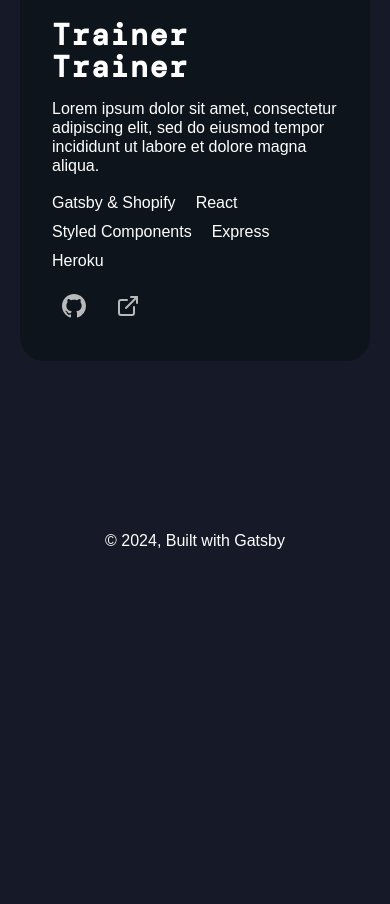
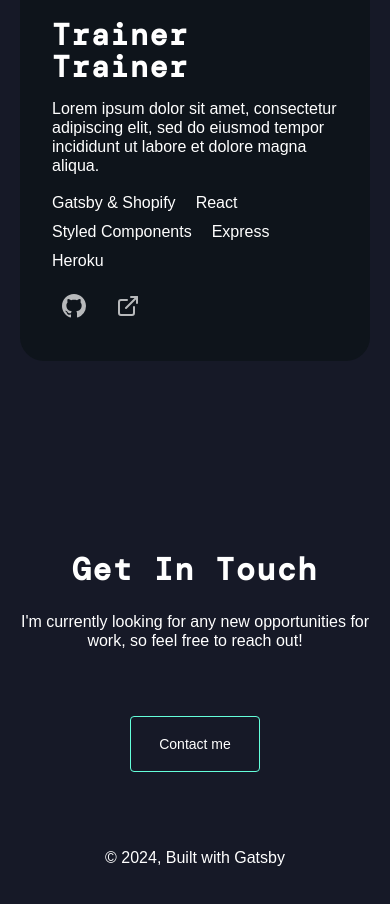
Before and after one commit to nivekt24/kevin-blog, a Gatsby site: page / in a window 390 px wide. Shown: the part 5427-6331 px from the top of the page. Before the commit the page ends 6084 px from the top, so only its background shows below. Built offline with nearby package versions, Linux system fonts and the light colour scheme; Gatsby itself is replaced by a stand-in of ours; a web font is replaced by a local one.

Commit message:
add contact section

```diff
--- a/gatsby-config.js
+++ b/gatsby-config.js
@@ -14,6 +14,7 @@ module.exports = {
       name: `Kevin Tran`,
       summary: `who lives and works in Southern California, building useful things for the web as a front-end developer`,
     },
+    contact: `kevinntrann@gmail.com`,
     description: `A starter blog demonstrating what Gatsby can do.`,
     siteUrl: `https://gatsbystarterblogsource.gatsbyjs.io/`,
     social: {
@@ -21,10 +22,6 @@ module.exports = {
       twitter: `ktrandev`,
     },
     menuLinks: [
-      {
-        name: "Home",
-        link: "/",
-      },
       {
         name: "Posts",
         link: "/posts",
@@ -35,10 +32,13 @@ module.exports = {
       },
       {
         name: "About",
-        link: "/about",
+        link: "#about",
+      },
+      {
+        name: "Contact",
+        link: "#contact",
       },
     ],
-    contact: `kevinntrann@gmail.com`,
   },
   plugins: [
     `gatsby-plugin-image`,
--- a/src/components/card.js
+++ b/src/components/card.js
@@ -17,7 +17,7 @@ const CardWrapper = styled.div`
   }
 `
 
-function Card({ children }) {
+const Card = ({ children }) => {
   return <CardWrapper>{children}</CardWrapper>
 }
 
--- /dev/null
+++ b/src/contact/index.js
@@ -0,0 +1,47 @@
+import React from "react"
+import styled from "styled-components"
+
+const ContactWrapper = styled.section`
+  max-width: 600px;
+  margin: 0 auto 100px;
+  text-align: center;
+
+  @media (max-width: 768px) {
+    margin: 0 auto 50px;
+  }
+
+  .title {
+    font-size: clamp(30px, 8vw, 60px);
+  }
+
+  .email-link {
+    display: inline-block;
+    background-color: transparent;
+    border: 1px solid #64ffda;
+    border-radius: 4px;
+    padding: 1.25rem 1.75rem;
+    font-size: 14px;
+    line-height: 1;
+    text-decoration: none;
+    margin-top: 50px;
+  }
+`
+
+const Contact = ({ contact }) => {
+  return (
+    <ContactWrapper id="contact">
+      <h2 className="title">Get In Touch</h2>
+
+      <p>
+        I'm currently looking for any new opportunities for work, so feel free
+        to reach out!
+      </p>
+
+      <a className="email-link" href={`mailto:${contact}`}>
+        Contact me
+      </a>
+    </ContactWrapper>
+  )
+}
+
+export default Contact
--- a/src/pages/index.js
+++ b/src/pages/index.js
@@ -11,12 +11,15 @@
 import Featured from "../components/featured"
 import { LinkButton } from "../components/button"
 import IconRightArrow from "../components/icons/rightarrow"
+import Contact from "../contact"
 
 const BlogIndex = ({ data, location }) => {
   const siteTitle = data.site.siteMetadata?.title || `Title`
   const posts = data.allMarkdownRemark.nodes
+  const contact = data.site.siteMetadata?.contact
 
   console.log(data)
+  console.log(posts)
 
   if (posts.length === 0) {
     return (
@@ -87,6 +90,7 @@
           </LinkButton>
         </Heading>
       </Featured>
+      <Contact id="#contact" contact={contact} />
     </BlogLayout>
   )
 }
@@ -105,6 +109,7 @@
     site {
       siteMetadata {
         title
+        contact
       }
     }
     allMarkdownRemark(
```
Also changed, not shown: src/pages/About/index.js (deleted, +0 -12 lines).
